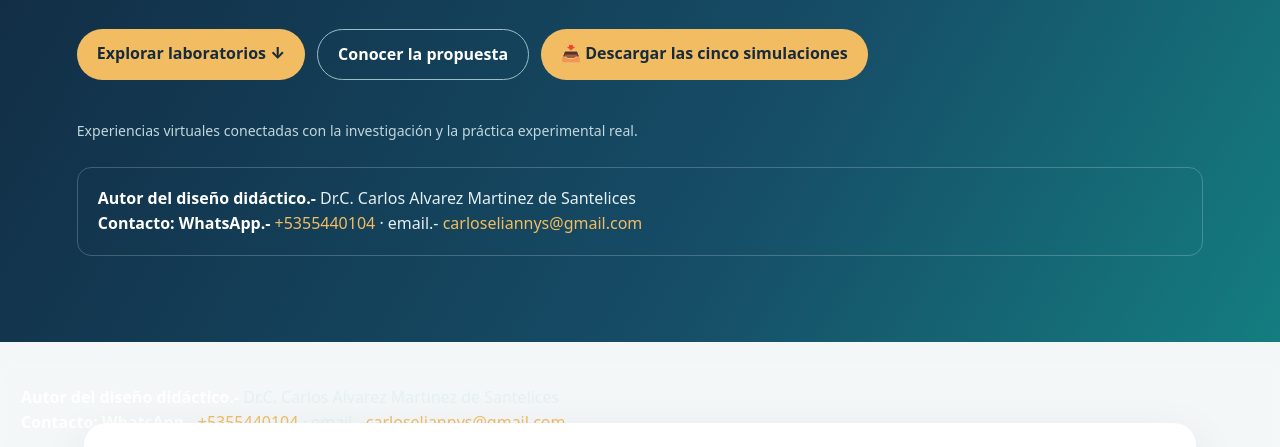
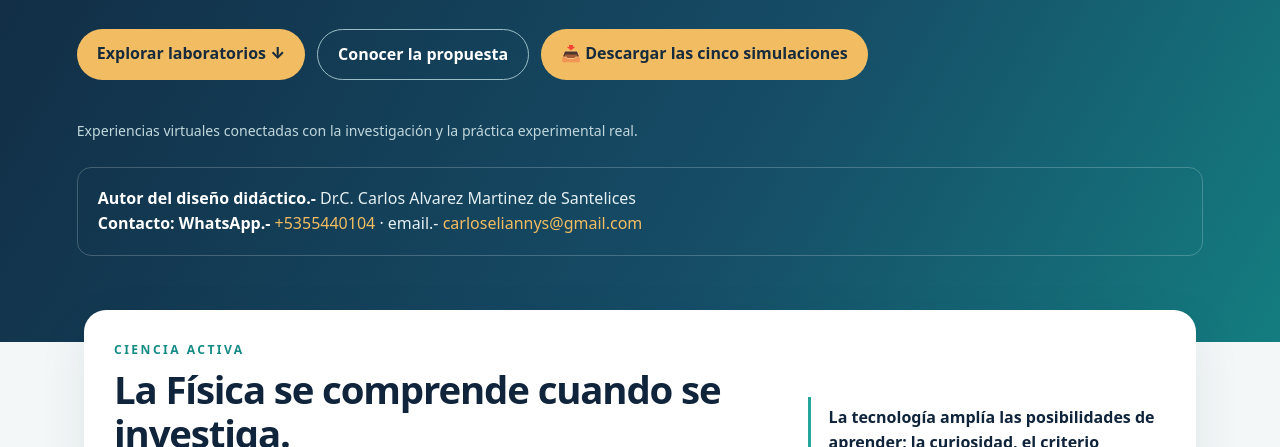
Before and after one commit to simulaciones-fisica-uc/simulaciones-fisica-uc.github.io, a plain HTML site: page index.html in a window 1280 px wide. Shown: the part 505-952 px from the top of the page. Drawn offline with Linux system fonts and the light colour scheme.

Commit message:
Update index.html

```diff
--- a/index.html
+++ b/index.html
@@ -22,7 +22,6 @@ section.block{padding-top:70px}.section-head{display:flex;justify-content:space-
 </div>
 <div class="hero-note">Experiencias virtuales conectadas con la investigación y la práctica experimental real.</div>
 <div class="author"><strong>Autor del diseño didáctico.-</strong> Dr.C. Carlos Alvarez Martinez de Santelices<br><strong>Contacto: WhatsApp.-</strong> <a href="https://wa.me/5355440104">+5355440104</a> · email.- <a href="mailto:carloseliannys@gmail.com">carloseliannys@gmail.com</a></div></div></header>
-<div class="author"><strong>Autor del diseño didáctico.-</strong> Dr.C. Carlos Alvarez Martinez de Santelices<br><strong>Contacto: WhatsApp.-</strong>  <a href="https://wa.me/5355440104">+5355440104</a> · email.- <a href="mailto:carloseliannys@gmail.com">carloseliannys@gmail.com</a></div></div></header>
 <main><div class="intro"><div><div class="eyebrow" style="color:#168b85">Ciencia activa</div><h2>La Física se comprende cuando se investiga.</h2><p>Este espacio reúne experiencias interactivas para que estudiantes, docentes y personas interesadas exploren fenómenos físicos, formulen hipótesis, manipulen variables, registren mediciones y contrasten resultados. La simulación es un punto de partida para pensar, experimentar y construir conocimiento.</p></div><div class="callout">La tecnología amplía las posibilidades de aprender; la curiosidad, el criterio científico y el acompañamiento docente siguen siendo esenciales.</div></div>
 <section class="block" id="laboratorios"><div class="section-head"><div><div class="eyebrow" style="color:#168b85">Colección de experiencias</div><h2>Explora los laboratorios</h2></div><p class="section-desc">Selecciona una práctica para abrir su simulación. Cada experiencia permite trabajar con el fenómeno, las mediciones y el análisis experimental.</p></div>
 <div class="category">01 · CAMPO ELÉCTRICO</div><div class="grid"><article class="card"><div class="top"><b>01</b><span>CAMPO ELÉCTRICO</span></div><h3>Determinar la intensidad del campo eléctrico entre placas cargadas</h3><p>Explora la relación entre diferencia de potencial, geometría y campo eléctrico.</p><a href="Simulacion_Determinar la intensidad del campo eléctrico entre placas_cargadas_2026.html" target="_blank" rel="noopener">Entrar al laboratorio <strong>↗</strong></a></article><article class="card"><div class="top"><b>02</b><span>CAMPO ELÉCTRICO</span></div><h3>Determinar la capacitancia de un capacitor</h3><p>Estudia la carga del capacitor y determina su capacitancia mediante mediciones y análisis gráfico.</p><a href="Simulacion.- Determinar la capacitancia de un capacitor 2026.html" target="_blank" rel="noopener">Entrar al laboratorio <strong>↗</strong></a></article></div>
```
